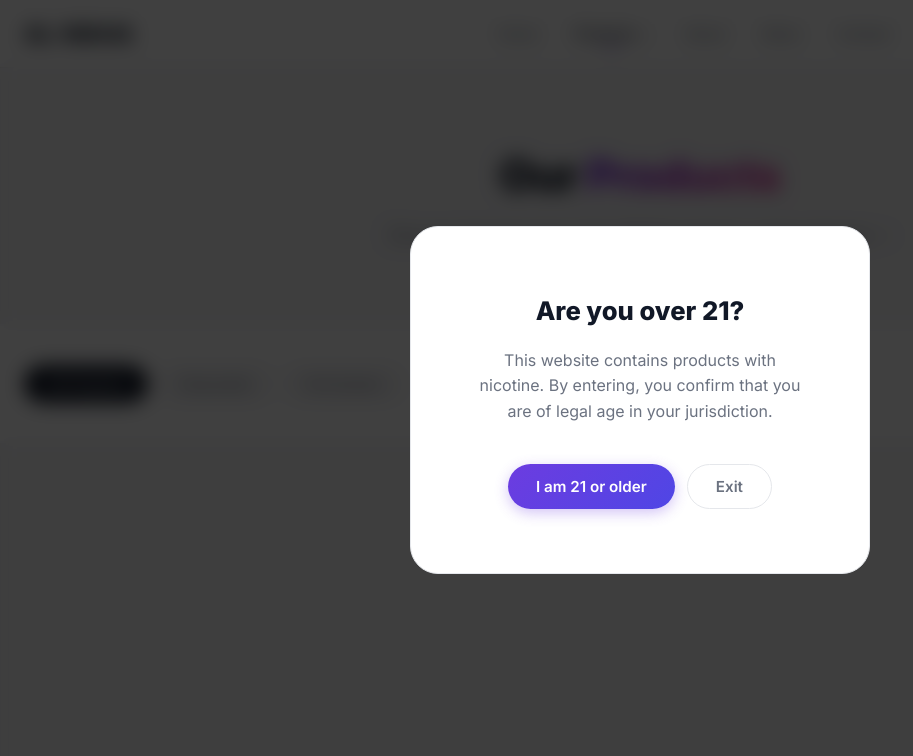
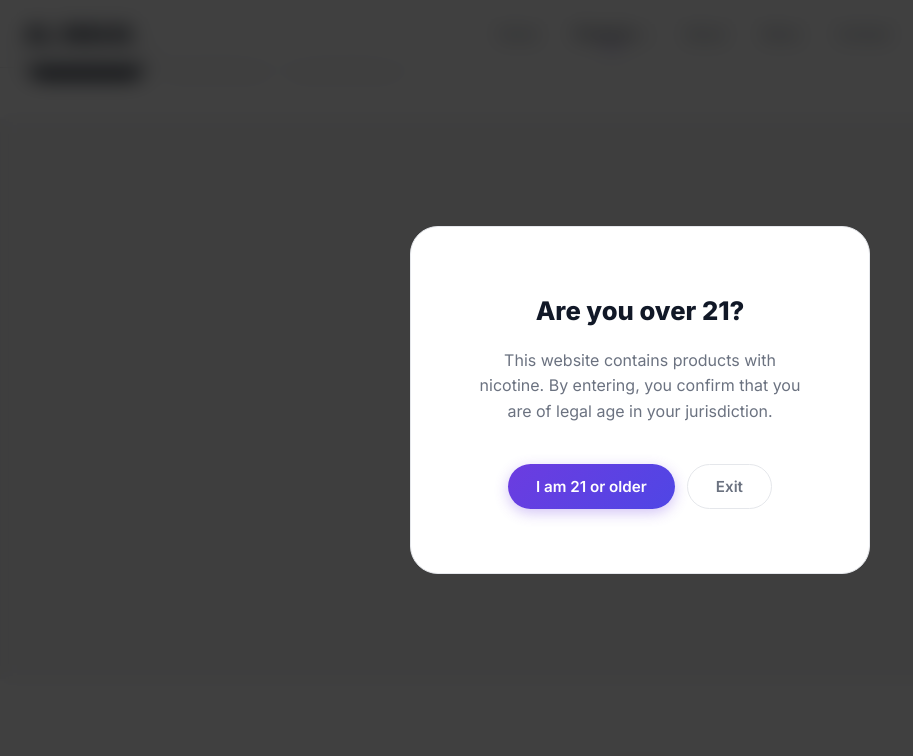
Before and after one commit to chin1888/al-waha-cms, a website: page products.html in a window 1280 px wide. Shown: the top 756 px of the page, without its empty margins (0-913 px from the left). Drawn offline with Linux system fonts and the light colour scheme; no server answers.

Commit message:
remove page-header section

```diff
--- a/products.html
+++ b/products.html
@@ -28,14 +28,6 @@
 
   <div id="age-modal-container"></div>
   <div id="navbar-container"></div>
-
-  <!-- Page Header -->
-  <div class="page-header">
-    <div class="container">
-      <h1 data-cms="products._pageTitle" data-cms-auto-gradient>Our Products</h1>
-      <p data-cms="products._pageDesc">Discover the full range of AL-WAHA premium vaping devices — engineered for performance, designed for life.</p>
-    </div>
-  </div>
 
   <!-- Filter + Search Bar -->
   <section style="padding: var(--space-xl) 0 0 0;">
```
